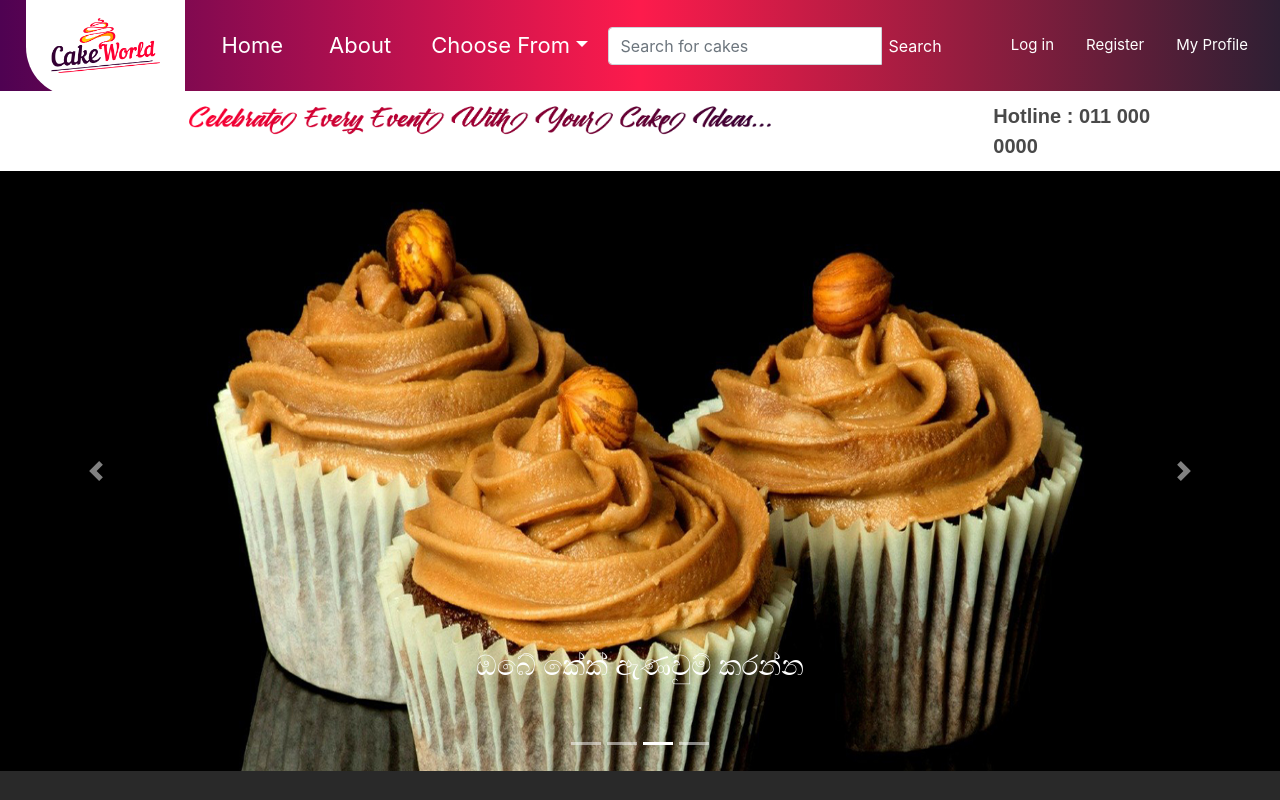
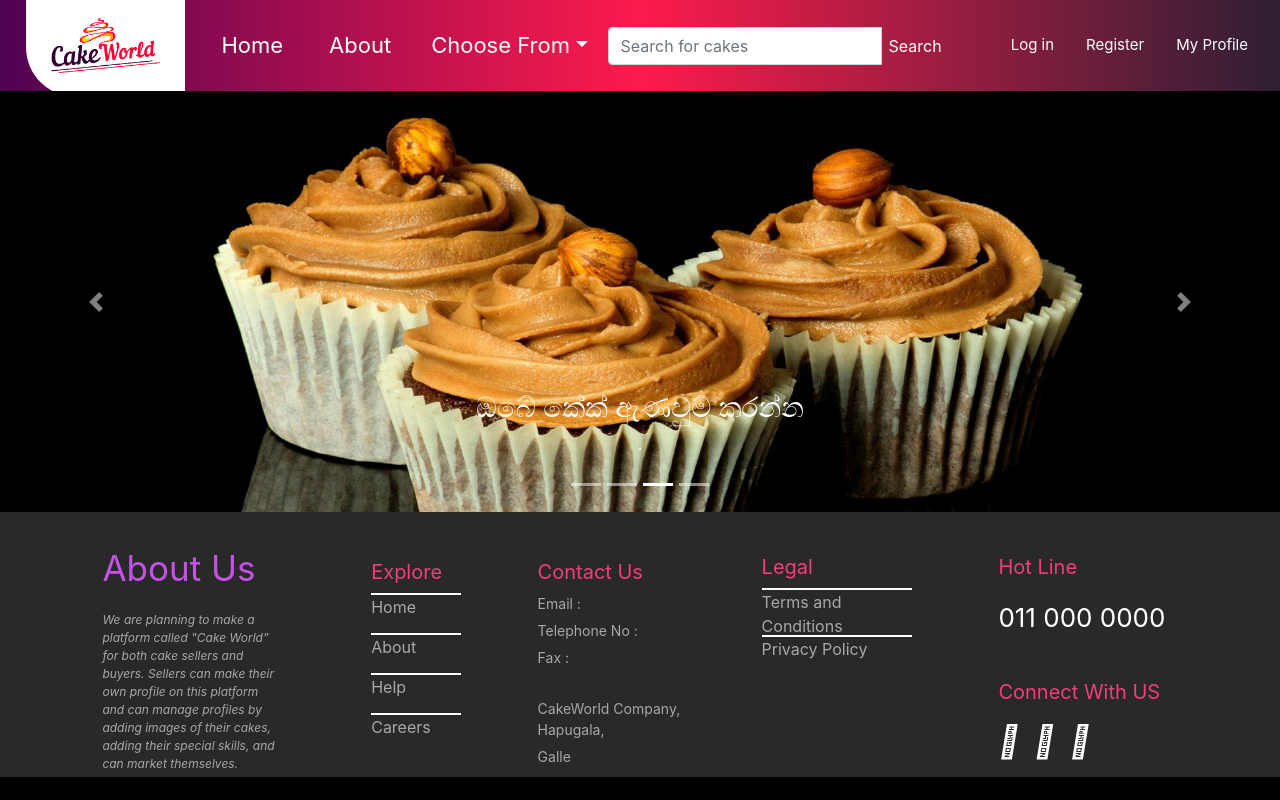
Before and after one commit to dumindack/Front_End, a React (Create React App) app: page / in a window 1280 px wide. Shown: the top 800 px of the page. Built offline with nearby package versions, Linux system fonts and the light colour scheme.

Commit message:
update 001

```diff
--- /dev/null
+++ b/src/components/CSS/Imageslider.css
@@ -0,0 +1,6 @@
+.ims {
+    width: 100%;
+    height: auto;
+    background-repeat: no-repeat;
+    background-size: contain;
+  }
--- a/src/components/CSS/Navigationbar.css
+++ b/src/components/CSS/Navigationbar.css
@@ -96,3 +96,11 @@
     color: rgb(73, 73, 73);
     background-color: rgb(255, 255, 255);
 }
+
+.custom-container{
+    padding-right: 0;
+    padding-left: 0;
+    height: auto;
+    width: 100%;
+
+  }
--- /dev/null
+++ b/src/components/Imageslider.js
@@ -0,0 +1,69 @@
+import React, { Component } from 'react';
+import {Carousel } from 'react-bootstrap';
+import icon from '../Media/img/cake01.jpg';
+import icon1 from '../Media/img/cake02.jpg';
+import icon2 from '../Media/img/cake03.jpg';
+import icon3 from '../Media/gif/giphy.gif';
+import './CSS/Imageslider.css'
+
+
+export class Imageslider extends Component {
+    render() {
+        return (
+            <div>
+                <Carousel>
+                    <Carousel.Item interval={2000}>
+                        <img class="ims"
+                            src={icon}
+                            height="600"
+                            alt="First slide"
+                        />
+                        <Carousel.Caption>
+                            <h3>Place Your Order</h3>
+                            <p></p>
+                    </Carousel.Caption>
+                    </Carousel.Item>
+                        <Carousel.Item interval={2000}>
+                            <img
+                                class="ims"
+                                src={icon1}
+                                height="600"
+                                alt="Third slide"
+                            />
+                            <Carousel.Caption>
+                                <h3>Order Your Cake</h3>
+                                <p></p>
+                            </Carousel.Caption>
+                    </Carousel.Item>
+                    <Carousel.Item interval={2000}>
+                        <img
+                            class="ims"
+                            src={icon2}
+                            height="600"
+                            alt="Third slide"
+                        />
+                        <Carousel.Caption>
+                            <h3>ඔබේ කේක් ඇණවුම් කරන්න</h3>
+                            <p>.</p>
+                        </Carousel.Caption>
+                    </Carousel.Item>
+                    <Carousel.Item interval={2000}>
+                        <img
+                            class="ims"
+                            src={icon1}
+                            height="600"
+                            alt="Third slide"
+                        />
+                        <Carousel.Caption>
+                            <h3></h3>
+                            <p>.</p>
+                        </Carousel.Caption>
+                    </Carousel.Item>
+
+                </Carousel>
+            </div>
+        )
+    }
+}
+
+export default Imageslider
--- a/src/components/Navigationbar.js
+++ b/src/components/Navigationbar.js
@@ -7,7 +7,7 @@ import text from '../Media/logo/text.png'
 
 const Navigationbar = () =>{
 return(
-<div>
+<div class="custom-container">
         <nav class="navbar navbar-expand-sm navbar-custom">
             <a class="navbar-brand" href="#">
               <a class="box">
@@ -65,15 +65,8 @@ return(
             </div>
 
         </nav>
-        <div class="row">
-        <div class="col-md-8">
-            <img class="text1"
-                src={text}
-            />
-        </div>
-          <div class="col-md-4">
-            <h class="t">Hotline : 011 000 0000</h>
-          </div>
+        <div>
+
         </div>
     </div>
       )
--- a/src/components/Pages/Home.js
+++ b/src/components/Pages/Home.js
@@ -1,9 +1,5 @@
-import {Carousel } from 'react-bootstrap';
 import React, { Component } from 'react';
-import icon from '../../Media/img/cake01.jpg';
-import icon1 from '../../Media/img/cake02.jpg';
-import icon2 from '../../Media/img/cake03.jpg';
-import icon3 from '../../Media/gif/giphy.gif';
+import Imageslider from '../Imageslider'
 
 
 export class home extends Component {
@@ -11,61 +7,7 @@ export class home extends Component {
         return (
             <div>
 
-                <Carousel>
-                    <Carousel.Item interval={2000}>
-                        <img
-                            className="d-block w-100"
-                            src={icon}
-                            height="600"
-                            alt="First slide"
-                        />
-                        <Carousel.Caption>
-                            <h3>Place Your Order</h3>
-                            <p></p>
-                    </Carousel.Caption>
-                    </Carousel.Item>
-                        <Carousel.Item interval={2000}>
-                            <img
-                                className="d-block w-100"
-                                src={icon1}
-                                height="600"
-                                alt="Third slide"
-                            />
-                            <Carousel.Caption>
-                                <h3>Order Your Cake</h3>
-                                <p></p>
-                            </Carousel.Caption>
-                    </Carousel.Item>
-                    <Carousel.Item interval={2000}>
-                        <img
-                            className="d-block w-100"
-                            src={icon2}
-                            height="600"
-                            alt="Third slide"
-                        />
-                        <Carousel.Caption>
-                            <h3>ඔබේ කේක් ඇණවුම් කරන්න</h3>
-                            <p>.</p>
-                        </Carousel.Caption>
-                    </Carousel.Item>
-                    <Carousel.Item interval={2000}>
-                        <img
-                            className="d-block w-100"
-                            src={icon3}
-                            height="600"
-                            alt="Third slide"
-                        />
-                        <Carousel.Caption>
-                            <h3></h3>
-                            <p>.</p>
-                        </Carousel.Caption>
-                    </Carousel.Item>
-
-                </Carousel>
-
-
-
-
+                <Imageslider/>
 
 
             </div>
```
Also changed, not shown: 1 other file (tests, documents, lock files or other folders).
